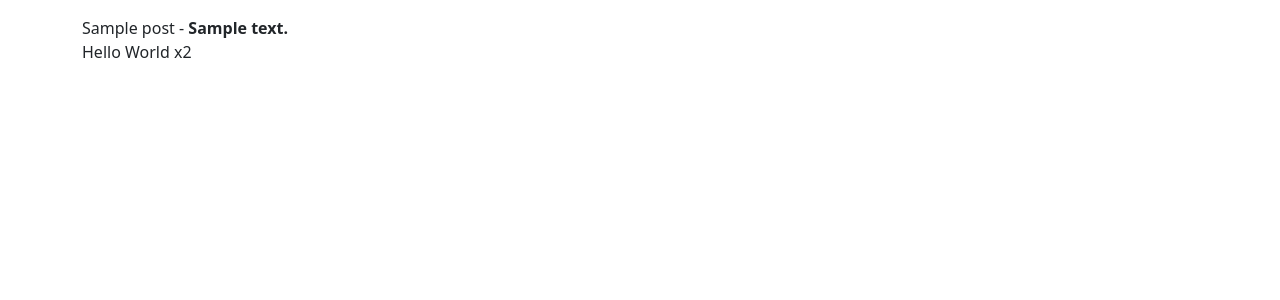
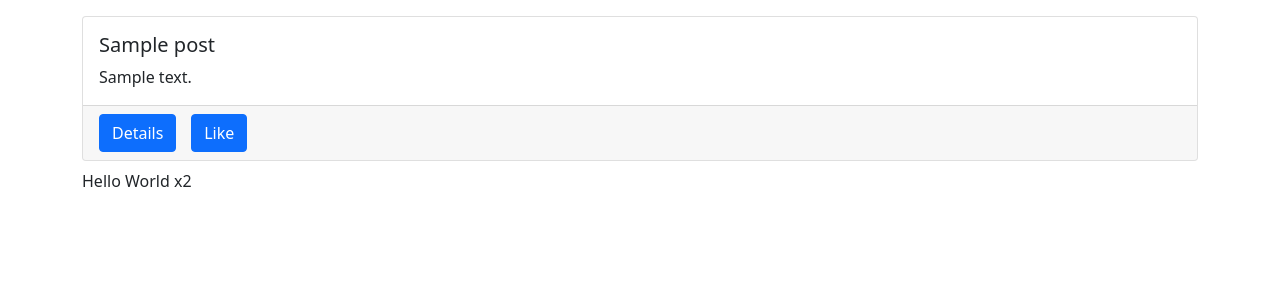
Before and after one commit to NickAguilar93/NAD_A04, a Django app: page / in a window 1280 px wide. Shown: the top 300 px of the page. Run offline with Django 5.2, Linux system fonts and the light colour scheme; tables that the repository leaves empty hold one stand-in row (values such as "Sample post"); some libraries are stand-ins or nearby versions.

Commit message:
finished the creating post cards module

```diff
--- a/dj_ajax/src/posts/static/posts/main.js
+++ b/dj_ajax/src/posts/static/posts/main.js
@@ -29,7 +29,23 @@ $.ajax({
             console.log(data)
             data.forEach(el => {
             postsBox.innerHTML += `
-                ${el.title} - <b>${el.body}</b><br>
+                <div class="card mb-2">
+                    <div class="card-body">
+                        <h5 class="card-title">${el.title}</h5>
+                        <p class="card-text">${el.body}</p>
+                    </div>
+                    <div class="card-footer">
+                        <div class="row">
+                            <div class="col-1">
+                                <a href="#" class="btn btn-primary">Details</a>
+                            </div>
+                            <div class="col-1">
+                                <a href="#" class="btn btn-primary">Like</a>
+                            </div>
+                        </div>
+
+                    </div>
+                </div>
             `
             });
         }, 100)
--- a/dj_ajax/src/posts/templates/posts/main.html
+++ b/dj_ajax/src/posts/templates/posts/main.html
@@ -13,7 +13,7 @@ Posts
     {% comment %} {% for obj in qs  %}
         {{obj.title}} - {{obj.body}} <br>
     {% endfor %} {% endcomment %}
-    <div id='spinner-box'>
+    <div id='spinner-box' class="text-center">
         <div class="spinner-border" role="status"></div>
     </div>
 
```
